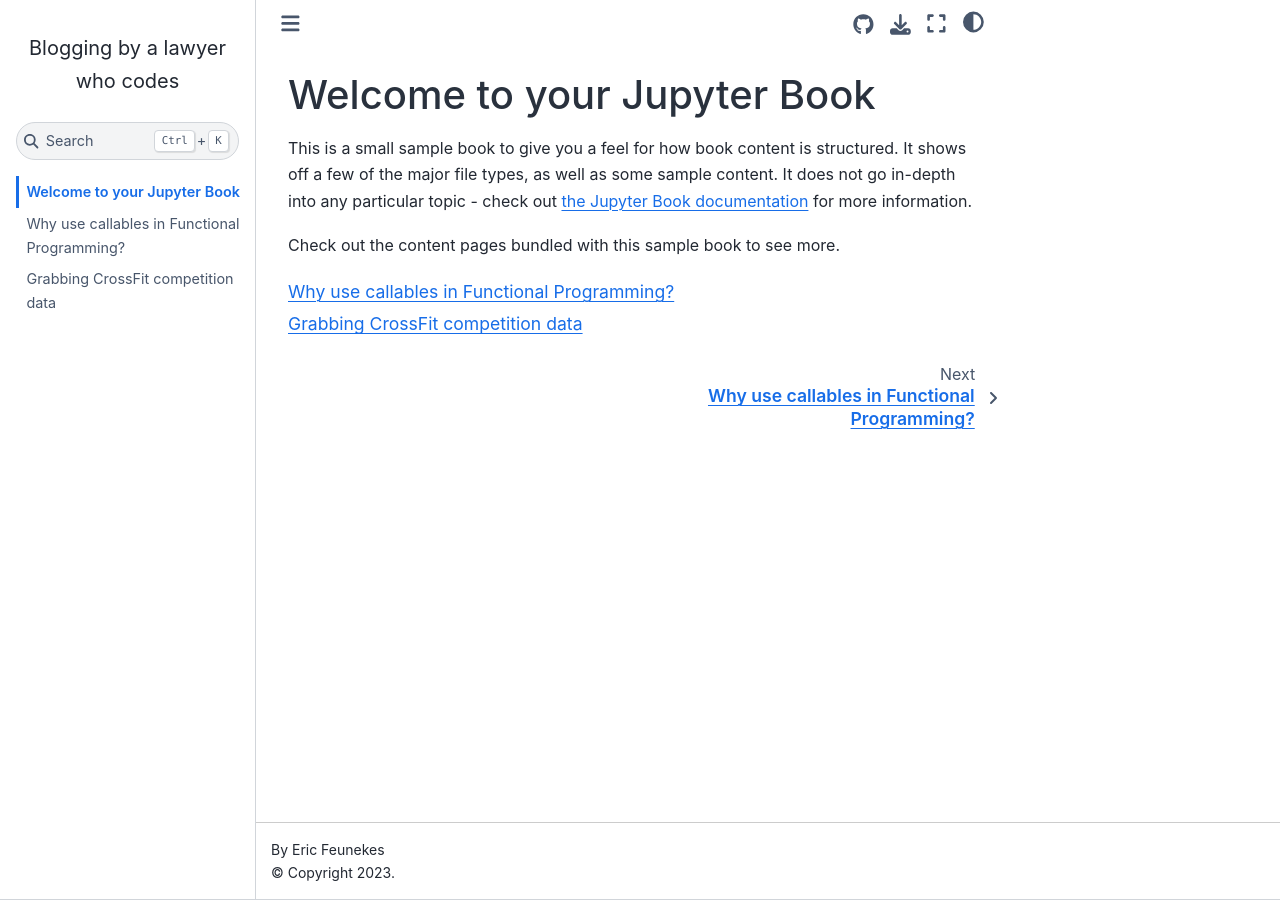
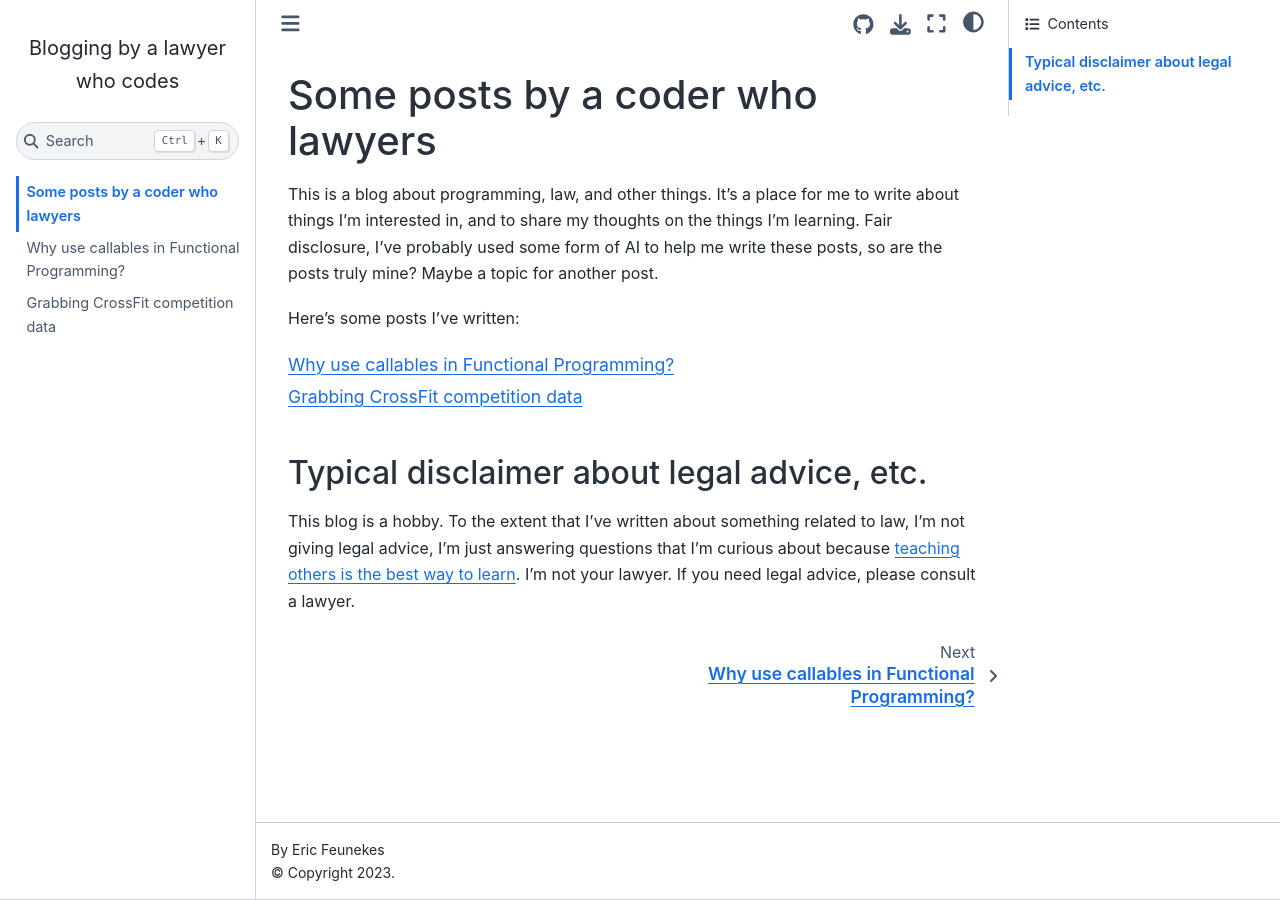
Before and after one commit to ericfeunekes/ericfeunekes.github.io, a Jupyter Book: the page built from blog/intro.md, in a window 1280 px wide. Built offline with Jupyter Book 1.0.4 settings and Sphinx 7.4.7 and the Sphinx Book theme 1.1.4, drawn with Linux system fonts in a browser that asks for light colours.

Commit message:
checkpoint

````diff
--- a/blog/intro.md
+++ b/blog/intro.md
@@ -1,11 +1,12 @@
-# Welcome to your Jupyter Book
+# Some posts by a coder who lawyers
 
-This is a small sample book to give you a feel for how book content is
-structured.
-It shows off a few of the major file types, as well as some sample content.
-It does not go in-depth into any particular topic - check out [the Jupyter Book documentation](https://jupyterbook.org) for more information.
+This is a blog about programming, law, and other things. It's a place for me to write about things I'm interested in, and to share my thoughts on the things I'm learning. Fair disclosure, I've probably used some form of AI to help me write these posts, so are the posts truly mine? Maybe a topic for another post.
 
-Check out the content pages bundled with this sample book to see more.
+Here's some posts I've written:
 
 ```{tableofcontents}
 ```
+
+## Typical disclaimer about legal advice, etc.
+
+This blog is a hobby. To the extent that I've written about something related to law, I'm not giving legal advice, I'm just answering questions that I'm curious about because [teaching others is the best way to learn](https://fs.blog/feynman-technique/). I'm not your lawyer. If you need legal advice, please consult a lawyer.
````
Also changed, not shown: 1 other file.
